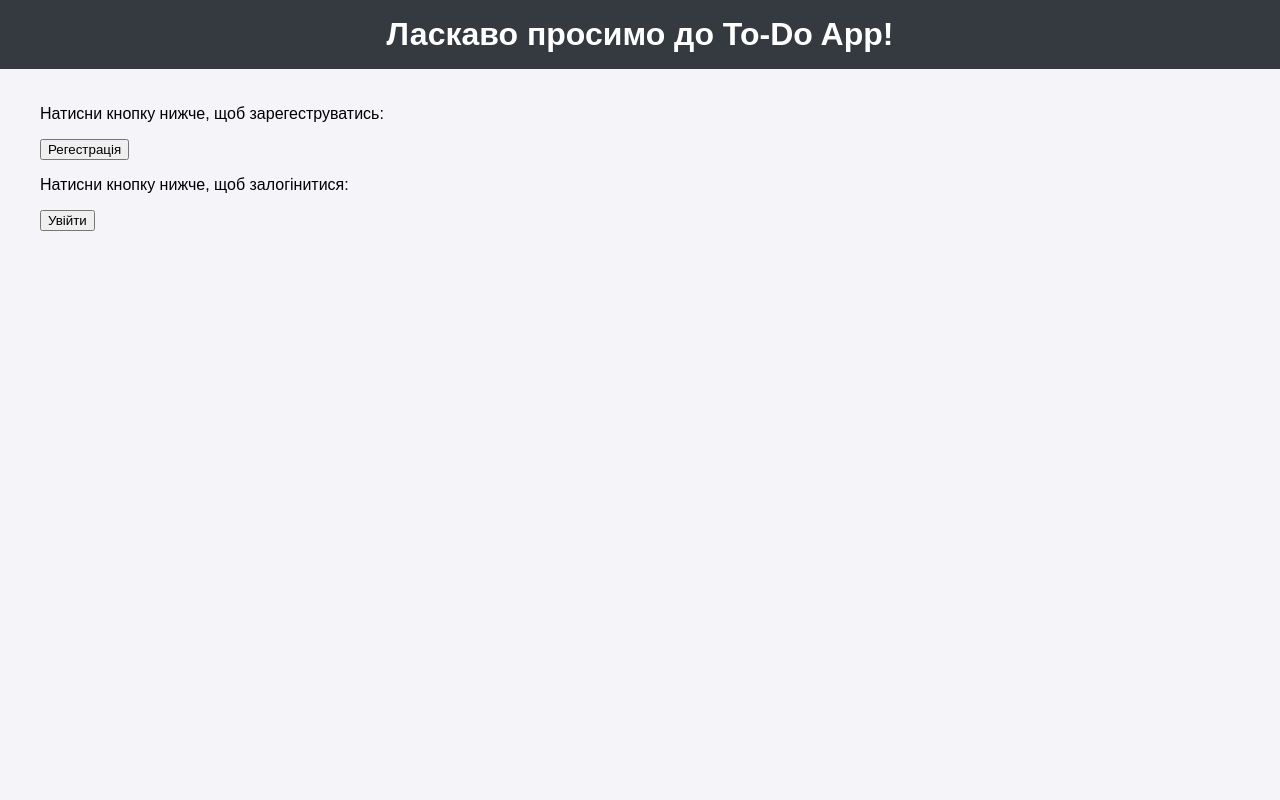
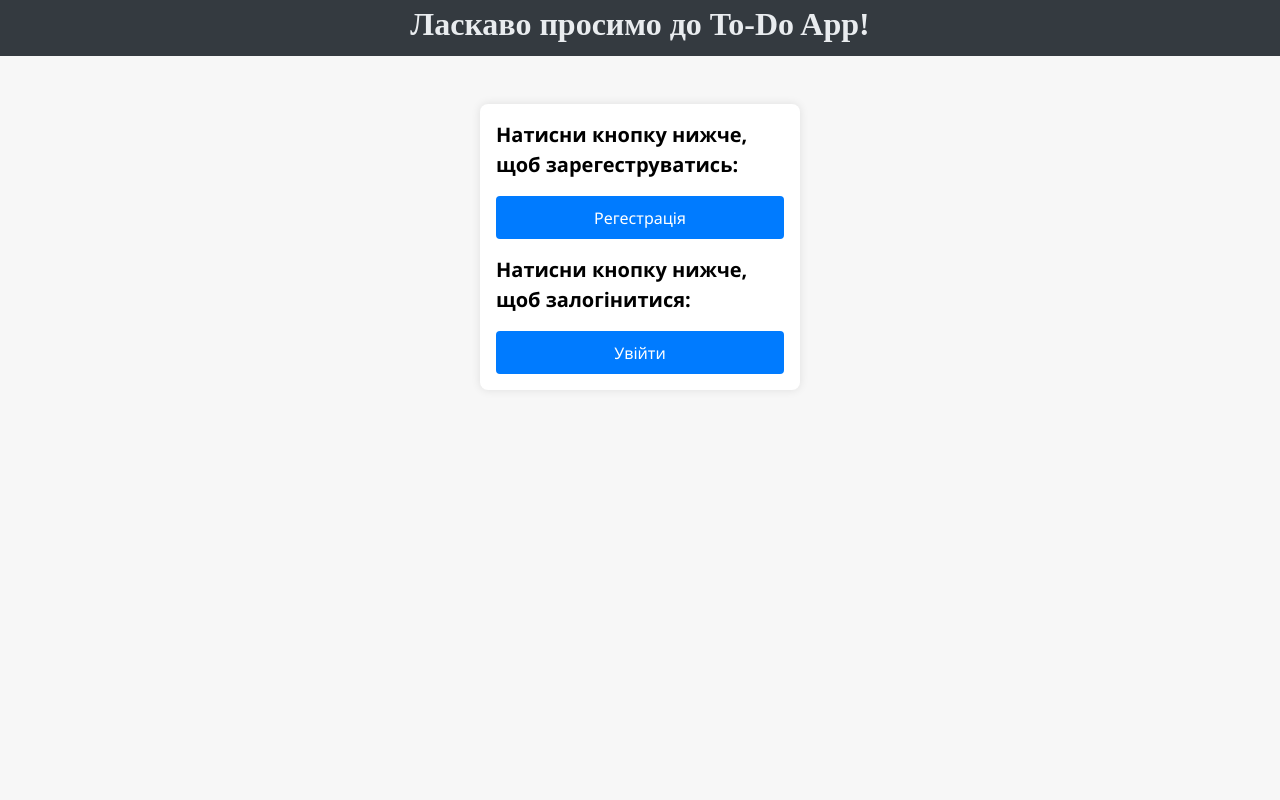
Before and after one commit to MaksonSt/to-do-app, a Django app: page / in a window 1280 px wide. Run offline with Django 5.2, Linux system fonts and the light colour scheme.

Commit message:
change styles home_unauthenticated

```diff
--- a/to_do_project/to_do_app/static/todo/css/base/_reset.scss
+++ b/to_do_project/to_do_app/static/todo/css/base/_reset.scss
@@ -59,10 +59,8 @@ select {
 }
 
 @media (prefers-reduced-motion: reduce) {
-  * {
+  body[data-animations="on"] * {
     animation-duration: 0.01ms !important;
-    animation-iteration-count: 1 !important;
     transition-duration: 0.01ms !important;
-    scroll-behavior: auto !important;
   }
 }
--- a/to_do_project/to_do_app/static/todo/css/base/_variables.scss
+++ b/to_do_project/to_do_app/static/todo/css/base/_variables.scss
@@ -3,7 +3,9 @@ $button-color: #007bff;
 $button-hover-color: #0056b3;
 $info-text-color: #555;
 $background-color: #f7f7f7;
+$header-fonts-color:#e9ecef;
+$header-color:#343a40;
 
 //fonts
-$font-main: 'Arial', sans-serif;
+$font-main: 'Segoe UI', Tahoma, Geneva, Verdana, sans-serif;
 $font-size-base: 16px;
--- a/to_do_project/to_do_app/static/todo/css/style.css
+++ b/to_do_project/to_do_app/static/todo/css/style.css
@@ -1,207 +1,186 @@
-/* General styles */
-body {
-    font-family: 'Arial', sans-serif;
-    background-color: #f4f4f9;
-    margin: 0;
-    padding: 0;
+*,
+*::before,
+*::after {
+  box-sizing: border-box;
 }
 
-/* Header styles */
-header {
-    background-color: #343a40;
-    color: white;
-    padding: 1rem;
-    text-align: center;
+ul[class],
+ol[class] {
+  padding: 0;
 }
 
-h1, h2 {
-    margin: 0;
-    font-size: 2rem;
+body,
+h1,
+h2,
+h3,
+h4,
+p,
+ul[class],
+ol[class],
+li,
+figure,
+figcaption,
+blockquote,
+dl,
+dd {
+  margin: 0;
 }
 
-/* Container styling */
-.container {
-    max-width: 1200px;
-    margin: auto;
-    padding: 20px;
+body {
+  min-height: 100vh;
+  scroll-behavior: smooth;
+  text-rendering: optimizeSpeed;
+  line-height: 1.5;
 }
 
-/* Add Task Page */
-.add-task-form {
-    background-color: #ffffff;
-    padding: 30px;
-    box-shadow: 0px 4px 10px rgba(0, 0, 0, 0.1);
-    border-radius: 8px;
+ul[class],
+ol[class] {
+  list-style: none;
 }
 
-.add-task-form .form-label {
-    font-weight: bold;
+a:not([class]) {
+  text-decoration-skip-ink: auto;
 }
 
-.add-task-form .form-control {
-    margin-bottom: 15px;
-    padding: 10px;
-    font-size: 1rem;
-    border-radius: 5px;
-    border: 1px solid #ddd;
+img {
+  max-width: 100%;
+  display: block;
 }
 
-.add-task-form button {
-    background-color: #28a745;
-    color: white;
-    border: none;
-    padding: 10px 20px;
-    border-radius: 5px;
-    cursor: pointer;
+article > * + * {
+  margin-top: 1em;
 }
 
-.add-task-form button:hover {
-    background-color: #218838;
+input,
+button,
+textarea,
+select {
+  font: inherit;
 }
 
-.add-task-form a {
-    display: inline-block;
-    margin-top: 10px;
-    color: #007bff;
+@media (prefers-reduced-motion: reduce) {
+  body[data-animations=on] * {
+    animation-duration: 0.01ms !important;
+    transition-duration: 0.01ms !important;
+  }
+}
+.btn {
+  width: 100%;
+  padding: 0.6rem;
+  font-size: 1rem;
+  background-color: #007bff;
+  border: none;
+  border-radius: 4px;
+  color: white;
+  cursor: pointer;
+  transition: background-color 0.5s;
+}
+.btn:hover {
+  background-color: #0056b3;
+  transform: translateY(-1px);
 }
 
-.add-task-form a:hover {
-    color: #0056b3;
+*,
+*::before,
+*::after {
+  box-sizing: border-box;
 }
 
-/* Task List Page */
-.task-list {
-    background-color: #ffffff;
-    padding: 20px;
-    box-shadow: 0px 4px 10px rgba(0, 0, 0, 0.1);
-    border-radius: 8px;
+ul[class],
+ol[class] {
+  padding: 0;
 }
 
-.task-item {
-    display: flex;
-    justify-content: space-between;
-    align-items: center;
-    padding: 15px;
-    border-bottom: 1px solid #ddd;
+body,
+h1,
+h2,
+h3,
+h4,
+p,
+ul[class],
+ol[class],
+li,
+figure,
+figcaption,
+blockquote,
+dl,
+dd {
+  margin: 0;
 }
 
-.task-item:last-child {
-    border-bottom: none;
+body {
+  min-height: 100vh;
+  scroll-behavior: smooth;
+  text-rendering: optimizeSpeed;
+  line-height: 1.5;
 }
 
-.task-item .task-title {
-    font-weight: bold;
+ul[class],
+ol[class] {
+  list-style: none;
 }
 
-.task-item .task-description {
-    color: #777;
+a:not([class]) {
+  text-decoration-skip-ink: auto;
 }
 
-
-.task-item .completed {
-    background-color: #28a745;
-    color: white;
-    padding: 5px 10px;
-    border-radius: 3px;
-    font-size: 0.875rem;
+img {
+  max-width: 100%;
+  display: block;
 }
 
-/* Update Task Page */
-.update-task-form {
-    background-color: #ffffff;
-    padding: 30px;
-    box-shadow: 0px 4px 10px rgba(0, 0, 0, 0.1);
-    border-radius: 8px;
+article > * + * {
+  margin-top: 1em;
 }
 
-.update-task-form .form-label {
-    font-weight: bold;
+input,
+button,
+textarea,
+select {
+  font: inherit;
 }
 
-.update-task-form .form-control {
-    margin-bottom: 15px;
-    padding: 10px;
-    font-size: 1rem;
-    border-radius: 5px;
-    border: 1px solid #ddd;
+@media (prefers-reduced-motion: reduce) {
+  body[data-animations=on] * {
+    animation-duration: 0.01ms !important;
+    transition-duration: 0.01ms !important;
+  }
+}
+body {
+  background-color: #f7f7f7;
 }
 
-.update-task-form button {
-    background-color: #ffc107;
-    color: white;
-    border: none;
-    padding: 10px 20px;
-    border-radius: 5px;
-    cursor: pointer;
+header {
+  text-align: center;
+  background-color: #343a40;
+  color: #e9ecef;
+  font-weight: 500;
+  padding-bottom: 0.5rem;
 }
 
-.update-task-form button:hover {
-    background-color: #e0a800;
+.centered_block {
+  margin: 32px;
+  padding: 1rem;
+  display: flex;
+  justify-content: center;
+  align-items: center;
 }
 
-.update-task-form a {
-    display: inline-block;
-    margin-top: 10px;
-    color: #007bff;
+.unauth_container {
+  font-family: "Segoe UI", Tahoma, Geneva, Verdana, sans-serif;
+  background: white;
+  padding: 1rem;
+  border-radius: 8px;
+  box-shadow: 0 0 10px rgba(0, 0, 0, 0.1);
+  width: 320px;
+}
+.unauth_container h2 {
+  margin-bottom: 1rem;
+  font-size: 20px;
+}
+.unauth_container h2:nth-of-type(2) {
+  font-size: 20px;
+  padding-top: 1rem;
 }
 
-.update-task-form a:hover {
-    color: #0056b3;
-}
-
-/* Footer */
-footer {
-    background-color: #343a40;
-    color: white;
-    padding: 20px;
-    text-align: center;
-    margin-top: 350px;
-}
-
-footer a {
-    color: #ffffff;
-    text-decoration: none;
-
-}
-
-footer a:hover {
-    color: #007bff;
-}
-
-
-/* Task adding */
-.task-form {
-  background: rgb(146, 71, 71);
-  padding: 20px;
-  border-radius: 8px;
-  max-width: 500px;
-  margin: 0 auto;
-  margin-top: 20px;
-}
-
-.task-form input[type="text"] {
-     display: block;
-  margin: 0 auto;
-  width: 80%;
-  padding: 10px;
-  font-size: 16px;
-  border: 1px solid #ccc;
-  border-radius: 5px;
-}
-
-.plus{
-      text-align: center;
-}
-
-.task-form .btn {
-  margin-top: 10px;
-}
-
-.btn.cancel {
-  background: #dcdde1;
-  color: #2f3640;
-}
-
-.btn.cancel:hover {
-  background: #c0c0c0;
-}
+/*# sourceMappingURL=style.css.map */
--- a/to_do_project/to_do_app/templates/todo/home_unauthenticated.html
+++ b/to_do_project/to_do_app/templates/todo/home_unauthenticated.html
@@ -5,12 +5,15 @@
 {% block header %}Ласкаво просимо до To-Do App!{% endblock %}
 
 {% block content %}
-    <p>Натисни кнопку нижче, щоб зарегеструватись:</p>
+<div class="centered_block">
+<div class="unauth_container">
+    <h2>Натисни кнопку нижче, щоб зарегеструватись:</h2>
     <a href="{% url 'register' %}">
-        <button>Регестрація</button>
+        <button class="btn">Регестрація</button>
     </a>
-    <p>Натисни кнопку нижче, щоб залогінитися:</p>
+    <h2>Натисни кнопку нижче, щоб залогінитися:</h2>
     <a href="{% url 'login' %}">
-        <button>Увійти</button>
+        <button class="btn">Увійти</button>
     </a>
+</div>
 {% endblock %}
--- a/to_do_project/to_do_app/templates/todo/task_list.html
+++ b/to_do_project/to_do_app/templates/todo/task_list.html
@@ -15,7 +15,7 @@
         {% for task in tasks %}
             <div class="task-item">
                 <div>
-                    <span class="task-title">{{ task.task_name }}</span>
+                    <span class="task-title">{{ ta  sk.task_name }}</span>
                     <p class="task-description">{{ task.description }}</p>
                     {% if task.complete %}
                         <span class="completed">Completed</span>
```
Also changed, not shown: to_do_project/to_do_app/static/todo/css/components/_buttons.scss (+16 -0 lines), to_do_project/to_do_app/static/todo/css/pages/_home_unauthenticated.scss (+42 -0 lines), to_do_project/to_do_app/static/todo/css/main.scss (line endings or trailing spaces), 1 other file.
